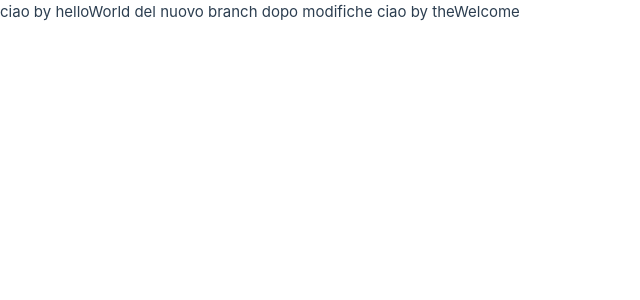
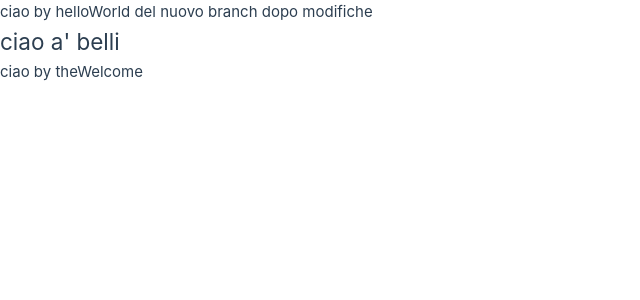
Before and after one commit to Alice-Rossi-03/example-merge, a Vue app: page / in a window 1280 px wide. Shown: the top 300 px of the page, without its empty margins (0-640 px from the left). Built offline with nearby package versions, Linux system fonts and the light colour scheme.

Commit message:
ciao push

```diff
--- a/src/components/HelloWorld.vue
+++ b/src/components/HelloWorld.vue
@@ -16,6 +16,8 @@ export default{
 
 <template>
     ciao by helloWorld del nuovo branch dopo modifiche
+
+    <h2>ciao a' belli</h2>
 </template>
 
 <style scoped>
```
